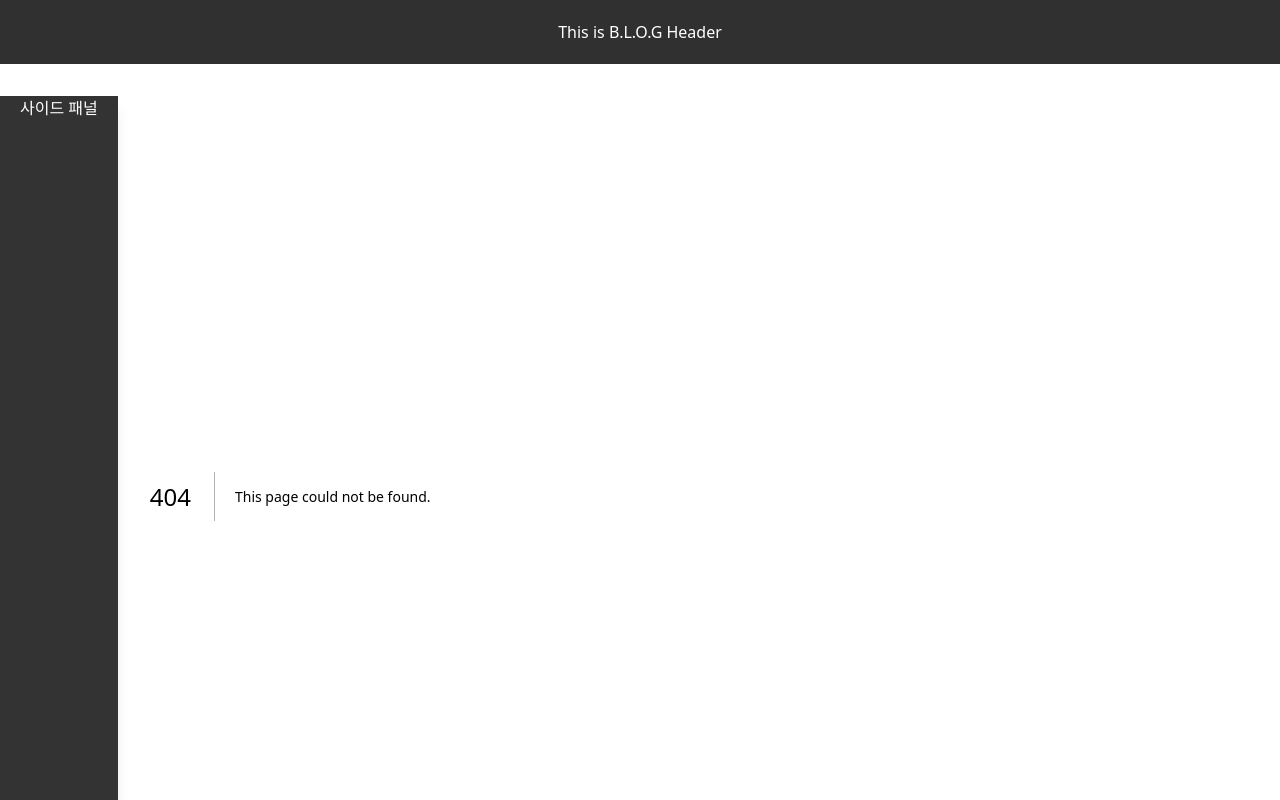
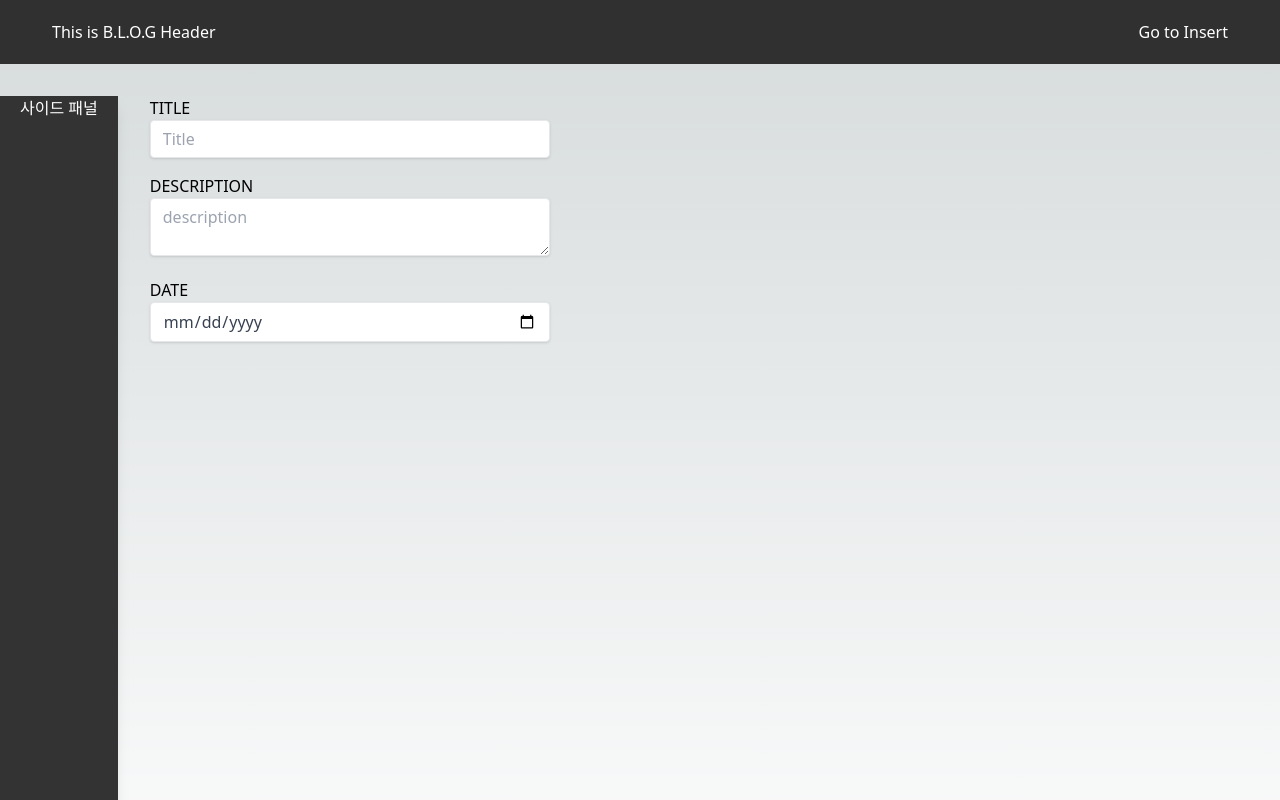
Before and after one commit to SangHwi-Back/backlog_web, a Next.js app: page /insert in a window 1280 px wide. Before the commit this address had no page. Shown: the top 800 px of the page. Built offline with nearby package versions, Linux system fonts and the light colour scheme.

Commit message:
Add Insert Page

```diff
--- /dev/null
+++ b/src/components/CommonInput.tsx
@@ -0,0 +1,12 @@
+import {InputHTMLAttributes} from "react";
+
+type CommonInputProps = {
+
+} & InputHTMLAttributes<HTMLInputElement>
+
+export default function CommonInput({ ...attr }: CommonInputProps) {
+    return <input
+        className={'shadow appearance-none border rounded w-full py-2 px-3 text-gray-700 leading-tight focus:outline-none focus:shadow-outline'}
+        {...attr}
+    />
+}
--- a/src/components/MainHeader.tsx
+++ b/src/components/MainHeader.tsx
@@ -1,7 +1,13 @@
+import Link from "next/link";
+
 export default function MainHeader() {
     return (
         <header className="bg-[#303030] text-white p-5 text-center flex">
-            <h1 className={'grow'}>This is B.L.O.G Header</h1>
+            <h1 className={'pl-8'}>This is B.L.O.G Header</h1>
+            <div className={'grow'}/>
+            <div>
+                <Link href={'insert'} className={'pr-8'}>Go to Insert</Link>
+            </div>
         </header>
     )
 }
--- /dev/null
+++ b/src/pages/insert/index.tsx
@@ -0,0 +1,24 @@
+import CommonInput from "@/components/CommonInput";
+
+export default function Index() {
+    return (
+        <div className={'w-[400px]'}>
+            <label htmlFor="title">TITLE</label>
+            <p className={'mb-4'}>
+                <CommonInput type={'text'} placeholder={'Title'} name={'title'} id={'title'}/>
+            </p>
+            <label htmlFor="description">DESCRIPTION</label>
+            <p className={'mb-4'}>
+                <textarea
+                    className={'shadow appearance-none border rounded w-full py-2 px-3 text-gray-700 leading-tight focus:outline-none focus:shadow-outline'}
+                    id={'description'}
+                    name={'description'}
+                    placeholder={'description'}/>
+            </p>
+            <label htmlFor="date">DATE</label>
+            <p>
+                <CommonInput type={'date'} placeholder={'DATE'} name={'date'} id={'date'}/>
+            </p>
+        </div>
+    )
+}
```
